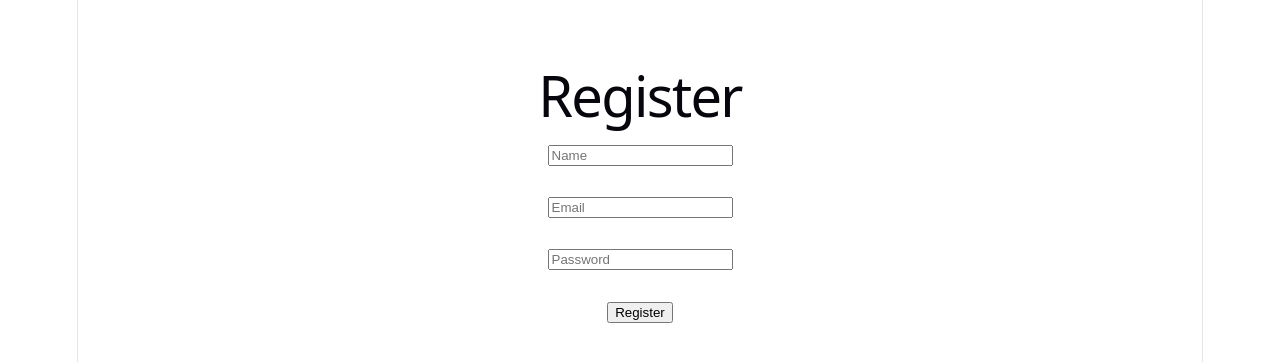
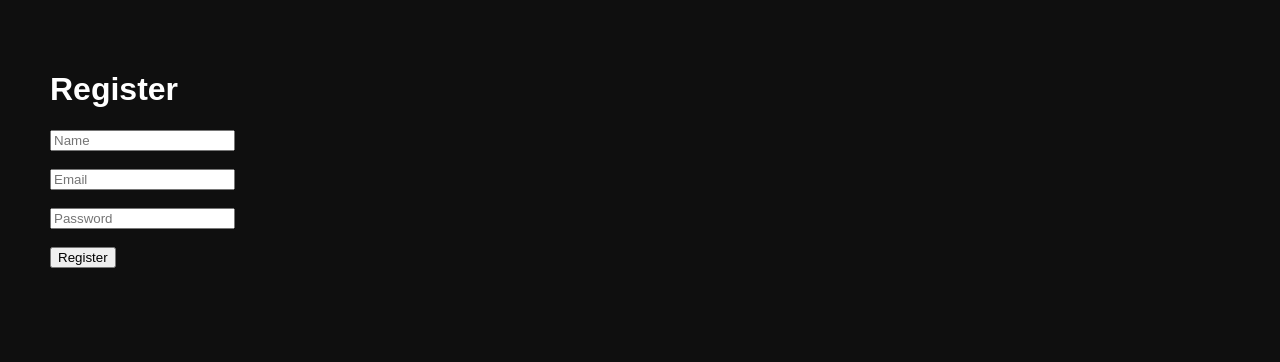
Before and after one commit to Rahul-Cloud1/youtube_client, a React (Vite) app: page /register in a window 1280 px wide. Shown: the top 362 px of the page. Built offline with nearby package versions, Linux system fonts and the light colour scheme.

Commit message:
feat(home): integrate Navbar, update Home page layout and global styles

```diff
--- a/src/App.jsx
+++ b/src/App.jsx
@@ -2,6 +2,7 @@ import { BrowserRouter, Routes, Route } from "react-router-dom";
 
 import Register from "./pages/Register";
 import Home from "./pages/Home";
+import Navbar from "./components/Navbar";
 
 import VideoPage from "./pages/VideoPage";
 import ChannelPage from "./pages/ChannelPage";
@@ -12,6 +13,7 @@ function App() {
     <BrowserRouter>
       <Routes>
         <Route path="/" element={<Home />} />
+
         <Route path="/video/:id" element={<VideoPage />} />
         <Route path="/channel/:id" element={<ChannelPage />} />
         <Route path="/register" element={<Register />} />
--- a/src/index.css
+++ b/src/index.css
@@ -1,111 +1,57 @@
-:root {
-  --text: #6b6375;
-  --text-h: #08060d;
-  --bg: #fff;
-  --border: #e5e4e7;
-  --code-bg: #f4f3ec;
-  --accent: #aa3bff;
-  --accent-bg: rgba(170, 59, 255, 0.1);
-  --accent-border: rgba(170, 59, 255, 0.5);
-  --social-bg: rgba(244, 243, 236, 0.5);
-  --shadow:
-    rgba(0, 0, 0, 0.1) 0 10px 15px -3px, rgba(0, 0, 0, 0.05) 0 4px 6px -2px;
-
-  --sans: system-ui, 'Segoe UI', Roboto, sans-serif;
-  --heading: system-ui, 'Segoe UI', Roboto, sans-serif;
-  --mono: ui-monospace, Consolas, monospace;
-
-  font: 18px/145% var(--sans);
-  letter-spacing: 0.18px;
-  color-scheme: light dark;
-  color: var(--text);
-  background: var(--bg);
-  font-synthesis: none;
-  text-rendering: optimizeLegibility;
-  -webkit-font-smoothing: antialiased;
-  -moz-osx-font-smoothing: grayscale;
-
-  @media (max-width: 1024px) {
-    font-size: 16px;
-  }
+body {
+  margin: 0;
+  font-family: Arial, Helvetica, sans-serif;
+  background: #0f0f0f;
+  color: white;
 }
 
-@media (prefers-color-scheme: dark) {
-  :root {
-    --text: #9ca3af;
-    --text-h: #f3f4f6;
-    --bg: #16171d;
-    --border: #2e303a;
-    --code-bg: #1f2028;
-    --accent: #c084fc;
-    --accent-bg: rgba(192, 132, 252, 0.15);
-    --accent-border: rgba(192, 132, 252, 0.5);
-    --social-bg: rgba(47, 48, 58, 0.5);
-    --shadow:
-      rgba(0, 0, 0, 0.4) 0 10px 15px -3px, rgba(0, 0, 0, 0.25) 0 4px 6px -2px;
-  }
-
-  #social .button-icon {
-    filter: invert(1) brightness(2);
-  }
+/* NAVBAR */
+.navbar {
+  display: flex;
+  justify-content: space-between;
+  align-items: center;
+  padding: 15px 25px;
+  background: #202020;
 }
 
-body {
-  margin: 0;
+.logo {
+  color: red;
+  font-size: 22px;
+  font-weight: bold;
+  text-decoration: none;
 }
 
-#root {
-  width: 1126px;
-  max-width: 100%;
-  margin: 0 auto;
-  text-align: center;
-  border-inline: 1px solid var(--border);
-  min-height: 100svh;
-  display: flex;
-  flex-direction: column;
-  box-sizing: border-box;
+.search {
+  width: 40%;
+  padding: 8px;
+  border-radius: 20px;
+  border: none;
 }
 
-h1,
-h2 {
-  font-family: var(--heading);
-  font-weight: 500;
-  color: var(--text-h);
+/* VIDEO GRID */
+.video-grid {
+  display: grid;
+  grid-template-columns: repeat(4, 1fr);
+  gap: 20px;
+  padding: 20px;
 }
 
-h1 {
-  font-size: 56px;
-  letter-spacing: -1.68px;
-  margin: 32px 0;
-  @media (max-width: 1024px) {
-    font-size: 36px;
-    margin: 20px 0;
-  }
-}
-h2 {
-  font-size: 24px;
-  line-height: 118%;
-  letter-spacing: -0.24px;
-  margin: 0 0 8px;
-  @media (max-width: 1024px) {
-    font-size: 20px;
-  }
-}
-p {
-  margin: 0;
+.card {
+  text-decoration: none;
+  color: white;
 }
 
-code,
-.counter {
-  font-family: var(--mono);
-  display: inline-flex;
-  border-radius: 4px;
-  color: var(--text-h);
+.thumbnail {
+  width: 100%;
+  border-radius: 10px;
 }
 
-code {
-  font-size: 15px;
-  line-height: 135%;
-  padding: 4px 8px;
-  background: var(--code-bg);
+.video-info h4 {
+  margin: 8px 0 4px;
+  font-size: 16px;
 }
+
+.video-info p {
+  color: #aaa;
+  font-size: 14px;
+}
--- a/src/pages/Home.jsx
+++ b/src/pages/Home.jsx
@@ -1,51 +1,45 @@
-import { useEffect, useState } from "react";
-import { Link } from "react-router-dom";
-import API from "../api/axios";
+import { useEffect, useState } from "react"
+import axios from "axios"
+import { Link } from "react-router-dom"
 
-const Home = () => {
-  const [videos, setVideos] = useState([]);
+export default function Home() {
+  const [videos, setVideos] = useState([])
 
   useEffect(() => {
     const fetchVideos = async () => {
-      const res = await API.get("/videos");
-      setVideos(res.data);
-    };
-    fetchVideos();
-  }, []);
+      try {
+        const res = await axios.get("http://localhost:5000/api/videos")
+        setVideos(res.data)
+      } catch (err) {
+        console.log(err)
+      }
+    }
+
+    fetchVideos()
+  }, [])
 
   return (
-    <div style={{ padding: "20px" }}>
-      <h1>🔥 Trending Videos</h1>
+    <div>
+      <h2 style={{marginLeft:"20px"}}>🔥 Trending Videos</h2>
 
-      <div
-        style={{
-          display: "grid",
-          gridTemplateColumns: "repeat(4,1fr)",
-          gap: "20px",
-        }}
-      >
+      <div className="video-grid">
         {videos.map((video) => (
-          <Link
-            key={video._id}
-            to={`/video/${video._id}`}
-            style={{ textDecoration: "none", color: "black" }}
-          >
-            <div style={{ cursor: "pointer" }}>
-              <img
-                src={video.thumbnail}
-                alt="thumbnail"
-                width="100%"
-                style={{ borderRadius: "10px" }}
-              />
+          <Link to={`/video/${video._id}`} key={video._id} className="card">
 
-              <h3>{video.title}</h3>
+            <img
+              src={video.thumbnail}
+              alt="thumbnail"
+              className="thumbnail"
+            />
+
+            <div className="video-info">
+              <h4>{video.title}</h4>
               <p>{video.views} views</p>
             </div>
+
           </Link>
         ))}
       </div>
     </div>
-  );
-};
-
-export default Home;
+  )
+}
```
